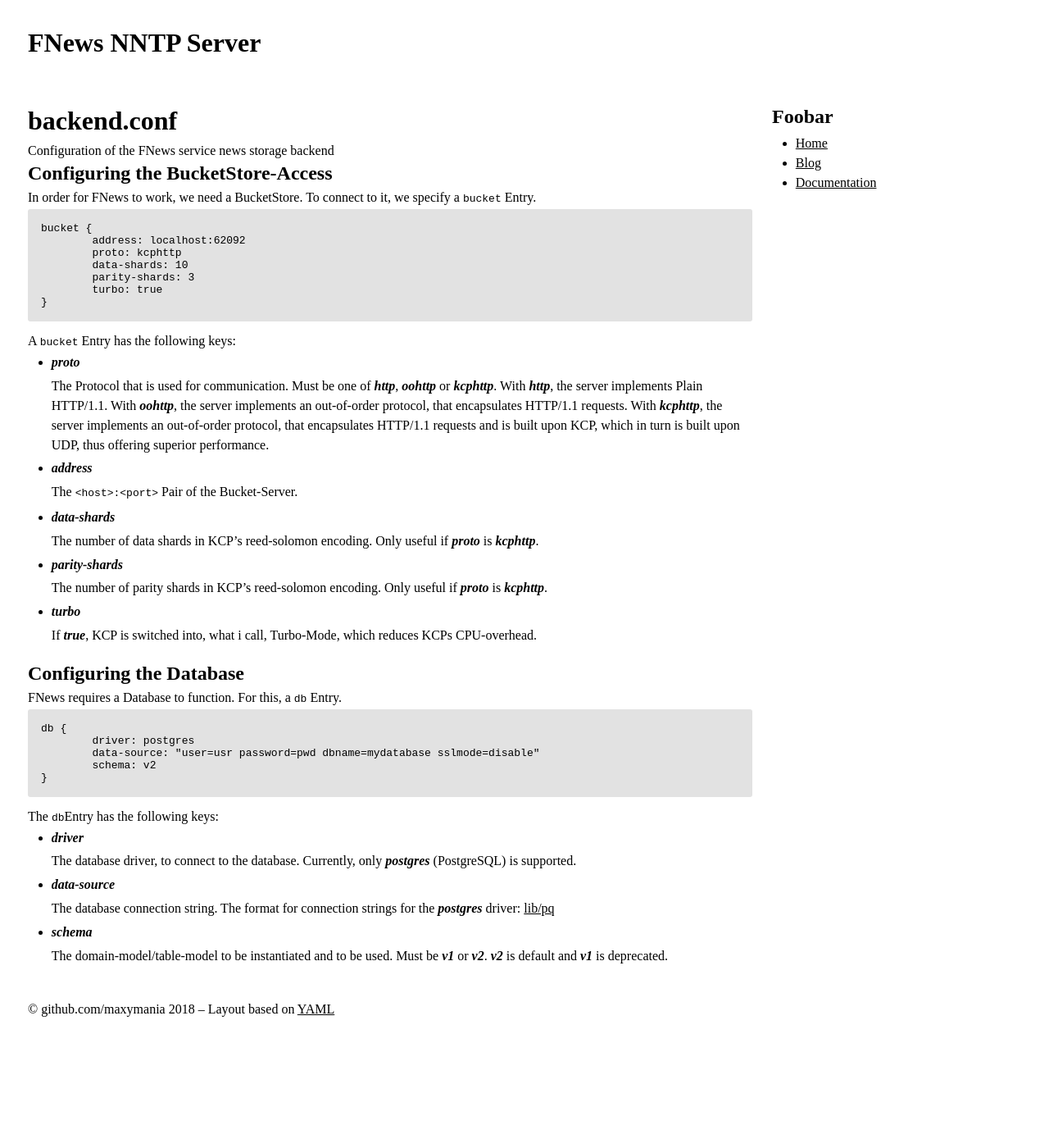
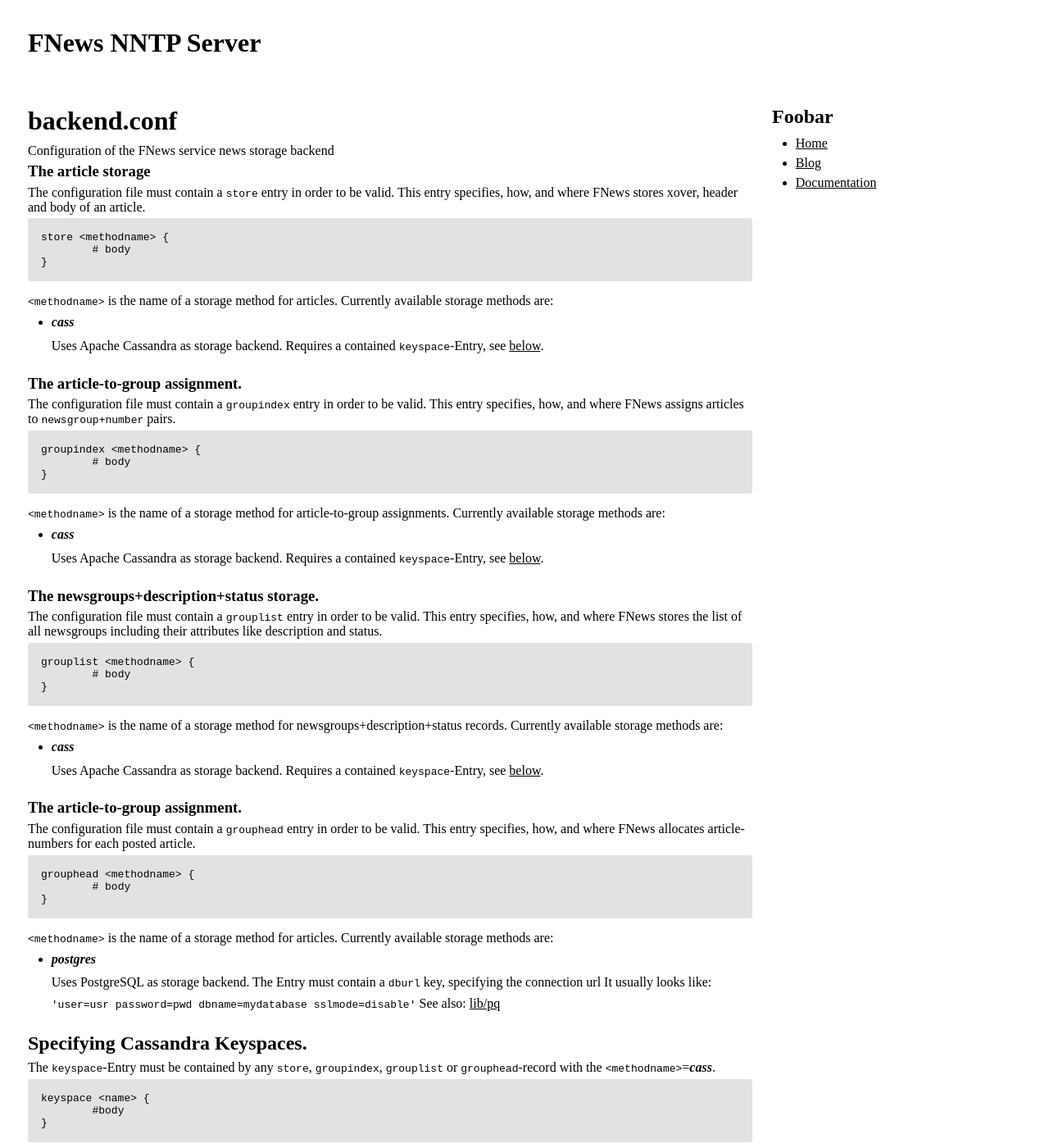
Before and after one commit to maxymania/fnews, a Jekyll site: the page built from docs/backend-doc.md, in a window 1280 px wide and 1400 px high. Shown: the whole window at 82% size. Built offline with Jekyll 4.4.1, drawn with Linux system fonts in a browser that asks for light colours; Markdown is read by kramdown in place of the engine named in the settings; some of the changed text lies outside the part shown.

Commit message:
Update backend.conf docs

````diff
--- a/docs/backend-doc.md
+++ b/docs/backend-doc.md
@@ -6,70 +6,117 @@
 # {{page.title}}
 Configuration of the FNews service news storage backend
 
-## Configuring the BucketStore-Access
+### The article storage
 
-In order for FNews to work, we need a BucketStore. To connect to it, we specify a `bucket` Entry.
+The configuration file must contain a `store` entry in order to be valid.
+This entry specifies, how, and where FNews stores xover, header and body of an article.
 
 ```
-bucket {
-	address: localhost:62092
-	proto: kcphttp
-	data-shards: 10
-	parity-shards: 3
-	turbo: true
+store <methodname> {
+	# body
 }
 ```
 
-A `bucket` Entry has the following keys:
+`<methodname>` is the name of a storage method for articles. Currently available storage methods are:
 
-* __*proto*__
+* __*cass*__
 
-  The Protocol that is used for communication. Must be one of __*http*__, __*oohttp*__ or __*kcphttp*__.
-  With __*http*__, the server implements Plain HTTP/1.1. With __*oohttp*__, the server implements an
-  out-of-order protocol, that encapsulates HTTP/1.1 requests. With __*kcphttp*__, the server implements
-  an out-of-order protocol, that encapsulates HTTP/1.1 requests and is built upon KCP, which in turn
-  is built upon UDP, thus offering superior performance.
+  Uses Apache Cassandra as storage backend. Requires a contained `keyspace`-Entry, see [below](#keyspace).
 
-* __*address*__
+### The article-to-group assignment.
 
-  The `<host>:<port>` Pair of the Bucket-Server.
-
-* __*data-shards*__
-
-  The number of data shards in KCP's reed-solomon encoding. Only useful if __*proto*__ is __*kcphttp*__.
-
-* __*parity-shards*__
-
-  The number of parity shards in KCP's reed-solomon encoding. Only useful if __*proto*__ is __*kcphttp*__.
-
-* __*turbo*__
-
-  If __*true*__, KCP is switched into, what i call, Turbo-Mode, which reduces KCPs CPU-overhead.
-
-## Configuring the Database
-
-FNews requires a Database to function. For this, a  `db` Entry.
+The configuration file must contain a `groupindex` entry in order to be valid.
+This entry specifies, how, and where FNews assigns articles to `newsgroup+number` pairs.
 
 ```
-db {
-	driver: postgres
-	data-source: "user=usr password=pwd dbname=mydatabase sslmode=disable"
-	schema: v2
+groupindex <methodname> {
+	# body
 }
 ```
 
-The `db`Entry has the following keys:
+`<methodname>` is the name of a storage method for article-to-group assignments. Currently available storage methods are:
 
-* __*driver*__
+* __*cass*__
 
-  The database driver, to connect to the database. Currently, only __*postgres*__ (PostgreSQL) is supported.
+  Uses Apache Cassandra as storage backend. Requires a contained `keyspace`-Entry, see [below](#keyspace).
 
-* __*data-source*__
+### The newsgroups+description+status storage.
 
-  The database connection string.
-  The format for connection strings for the __*postgres*__ driver: [lib/pq](https://godoc.org/github.com/lib/pq)
+The configuration file must contain a `grouplist` entry in order to be valid.
+This entry specifies, how, and where FNews stores the list of all newsgroups
+including their attributes like description and status.
 
-* __*schema*__
+```
+grouplist <methodname> {
+	# body
+}
+```
 
-  The domain-model/table-model to be instantiated and to be used. Must be __*v1*__ or __*v2*__.
-  __*v2*__ is default and __*v1*__ is deprecated.
+`<methodname>` is the name of a storage method for newsgroups+description+status records. Currently available storage methods are:
+
+* __*cass*__
+
+  Uses Apache Cassandra as storage backend. Requires a contained `keyspace`-Entry, see [below](#keyspace).
+
+### The article-to-group assignment.
+
+The configuration file must contain a `grouphead` entry in order to be valid.
+This entry specifies, how, and where FNews allocates article-numbers for each posted article.
+
+```
+grouphead <methodname> {
+	# body
+}
+```
+
+`<methodname>` is the name of a storage method for articles. Currently available storage methods are:
+
+* __*postgres*__
+
+  Uses PostgreSQL as storage backend. The Entry must contain a `dburl` key, specifying the connection url
+  It usually looks like: `'user=usr password=pwd dbname=mydatabase sslmode=disable'`
+  See also: [lib/pq](https://godoc.org/github.com/lib/pq)
+
+
+## Specifying Cassandra Keyspaces.
+
+The `keyspace`<a name="keyspace">-</a>Entry must be contained by any `store`,
+`groupindex`, `grouplist` or `grouphead`-record with the `<methodname>`=__*cass*__.
+
+```
+keyspace <name> {
+	#body
+}
+```
+
+A `keyspace`-Entry has the following keys:
+
+* __*cluster*__
+
+  (Optional) Used to differentiate between different connection pools. By default, the
+  __*cass*__ storage method create one connection-pool for every distinct `keyspace`-`<name>`
+  which can cause a conflict, if two Cassandra-clusters are used.
+
+* __*host*__
+
+  The host-name which can be used
+
+* __*user*__
+
+  Username. Useful if the Cassandra-cluster requires an authentication.
+
+* __*pass*__
+
+  Password. Useful if the Cassandra-cluster requires an authentication.
+
+```
+store cass {
+	keyspace auth_keyspace {
+		host: node1.cassandra.local
+		host: node2.cassandra.local
+		host: node3.cassandra.local
+		user: CassandraUser
+		pass: Secret123
+	}
+}
+```
````
